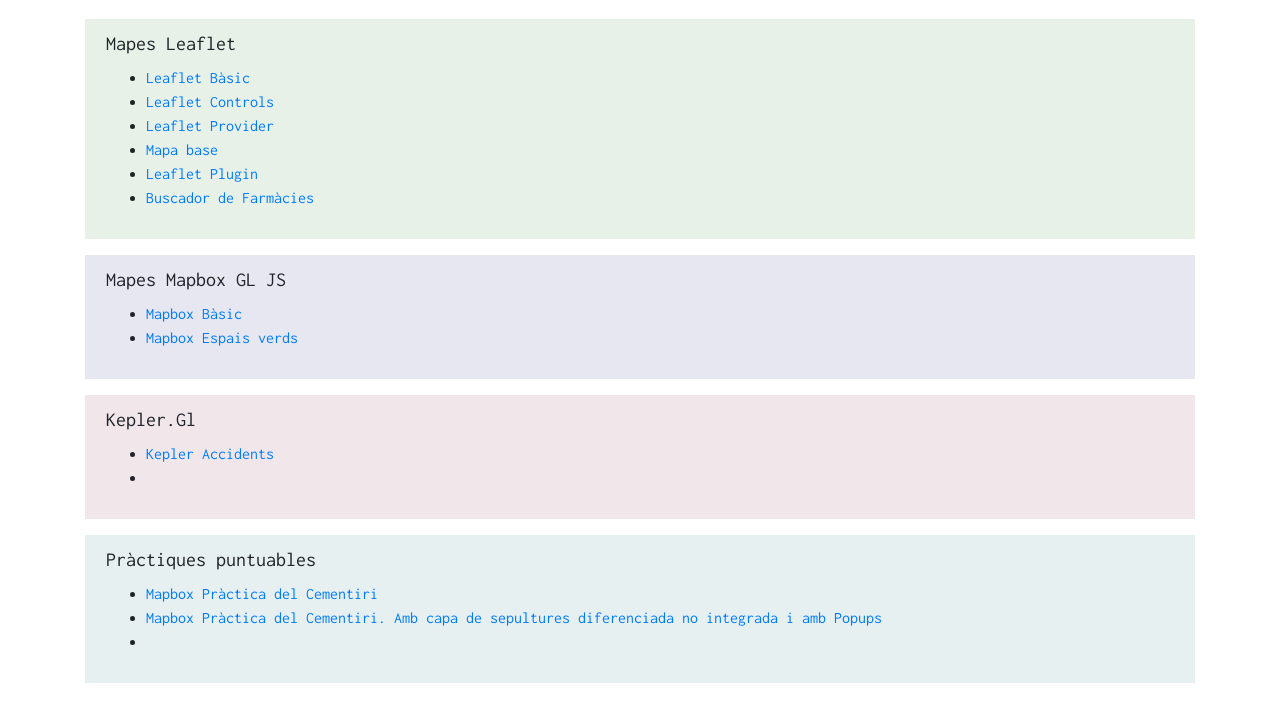
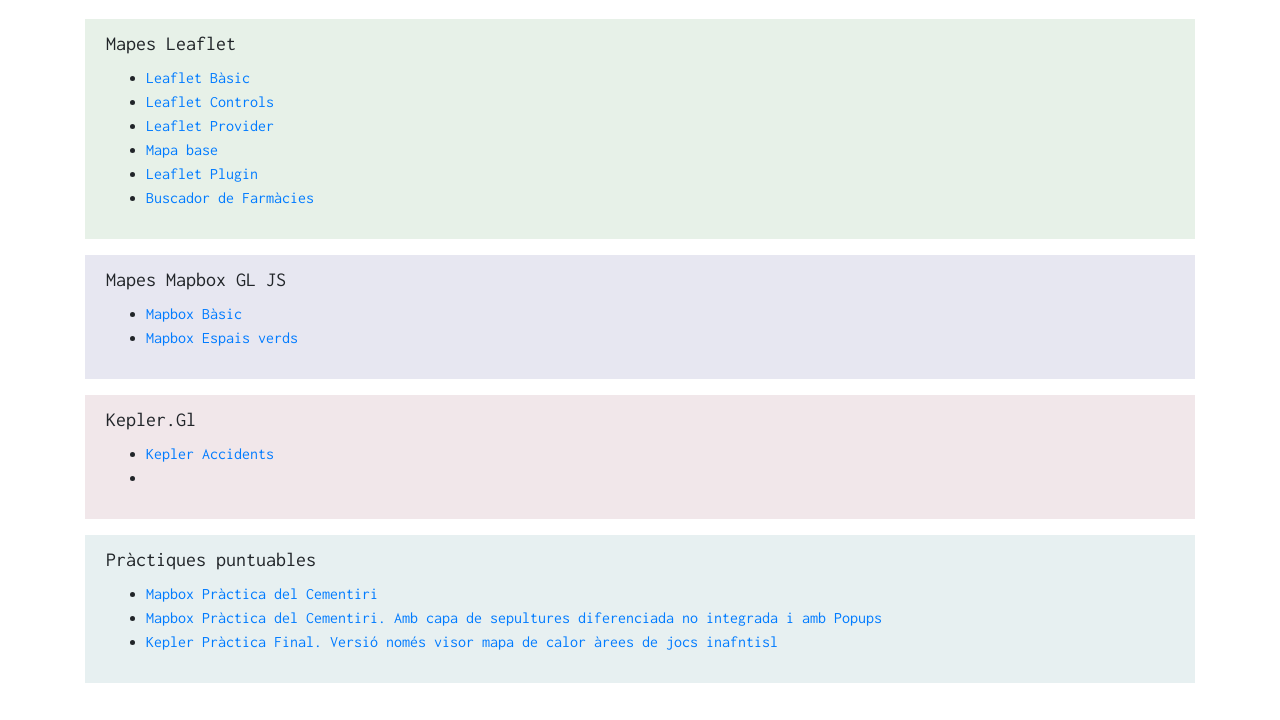
Before and after one commit to dcc-maps/geoweb, a plain HTML site: page index.html in a window 1280 px wide. Shown: the part 80-800 px from the top of the page. Drawn offline with nearby package versions, Linux system fonts and the light colour scheme.

Commit message:
kepler.gl_2

```diff
--- a/index.html
+++ b/index.html
@@ -152,7 +152,7 @@
               <a href="mapbox-practica-cementiri2.html" target="_blank">Mapbox Pràctica del Cementiri. Amb capa de sepultures diferenciada no integrada i amb Popups</a>
             </li>
             <li>
-              <!--añadir aqui entrada-->
+              <a href="kepler.gl.html" target="_blank">Kepler Pràctica Final. Versió només visor mapa de calor àrees de jocs inafntisl</a>
             </li>
           </ul>
         </div>
```
